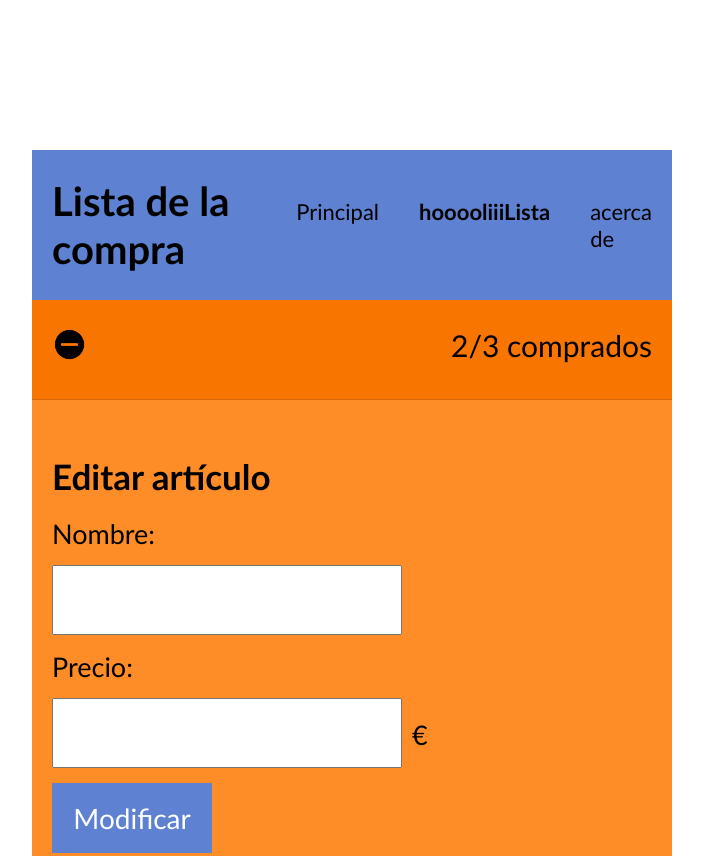
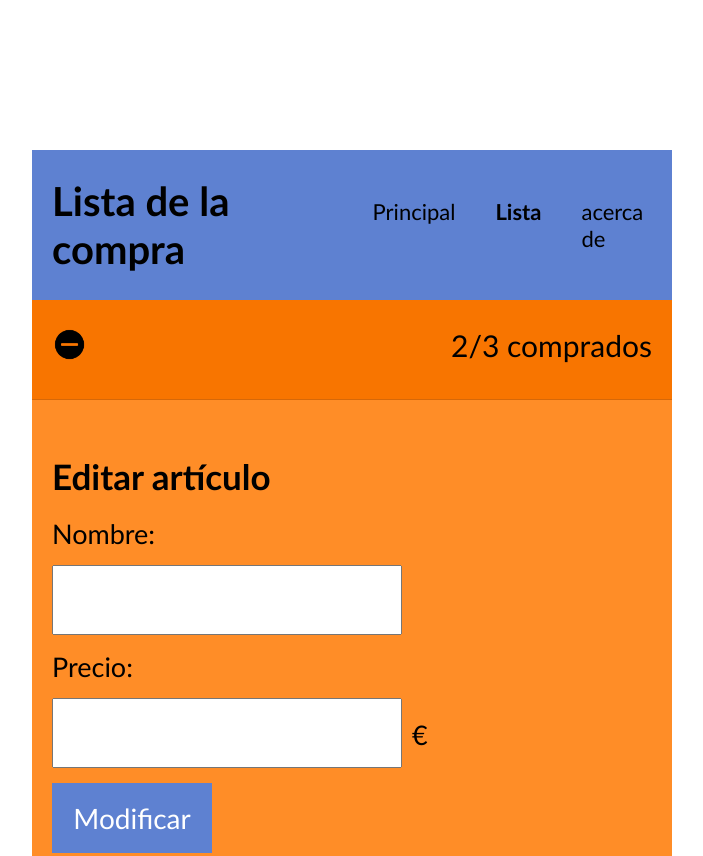
Before and after one commit to IvanSisa/202201-W1CH4-IVAN-SIERRA, a website: page article.html in a window 1280 px wide. Shown: the top 856 px of the page, without its empty margins (288-991 px from the left). Drawn offline with Linux system fonts and the light colour scheme.

Commit message:
rama2 changes

```diff
--- a/article.html
+++ b/article.html
@@ -13,7 +13,7 @@
             <h1>Lista de la compra</h1>
             <ul>
                 <li>Principal</li>
-                <li><b>hooooliiiLista</b></li>
+                <li><b>Lista</b></li>
                 <li>acerca de</li>
             </ul>
         </header>
```
